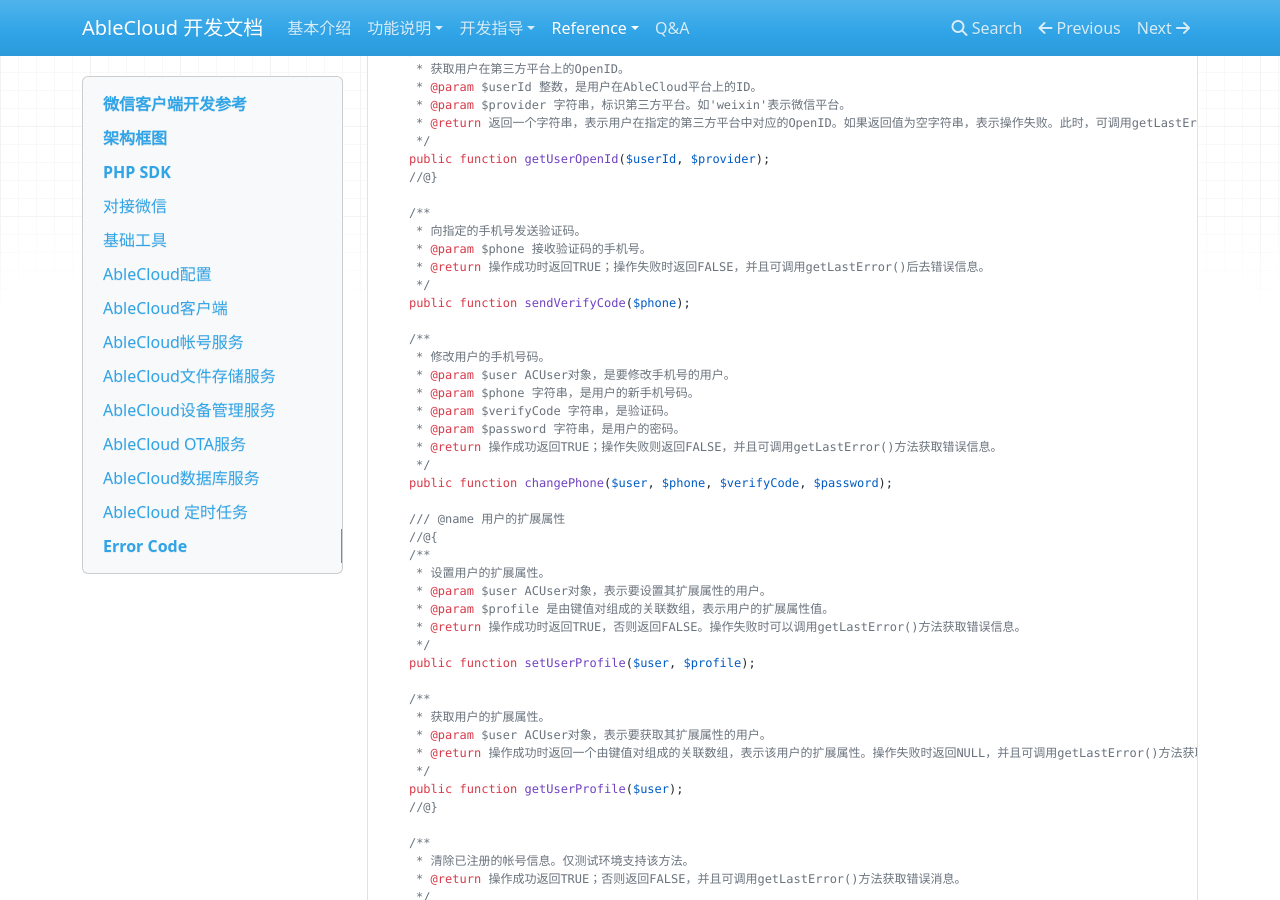
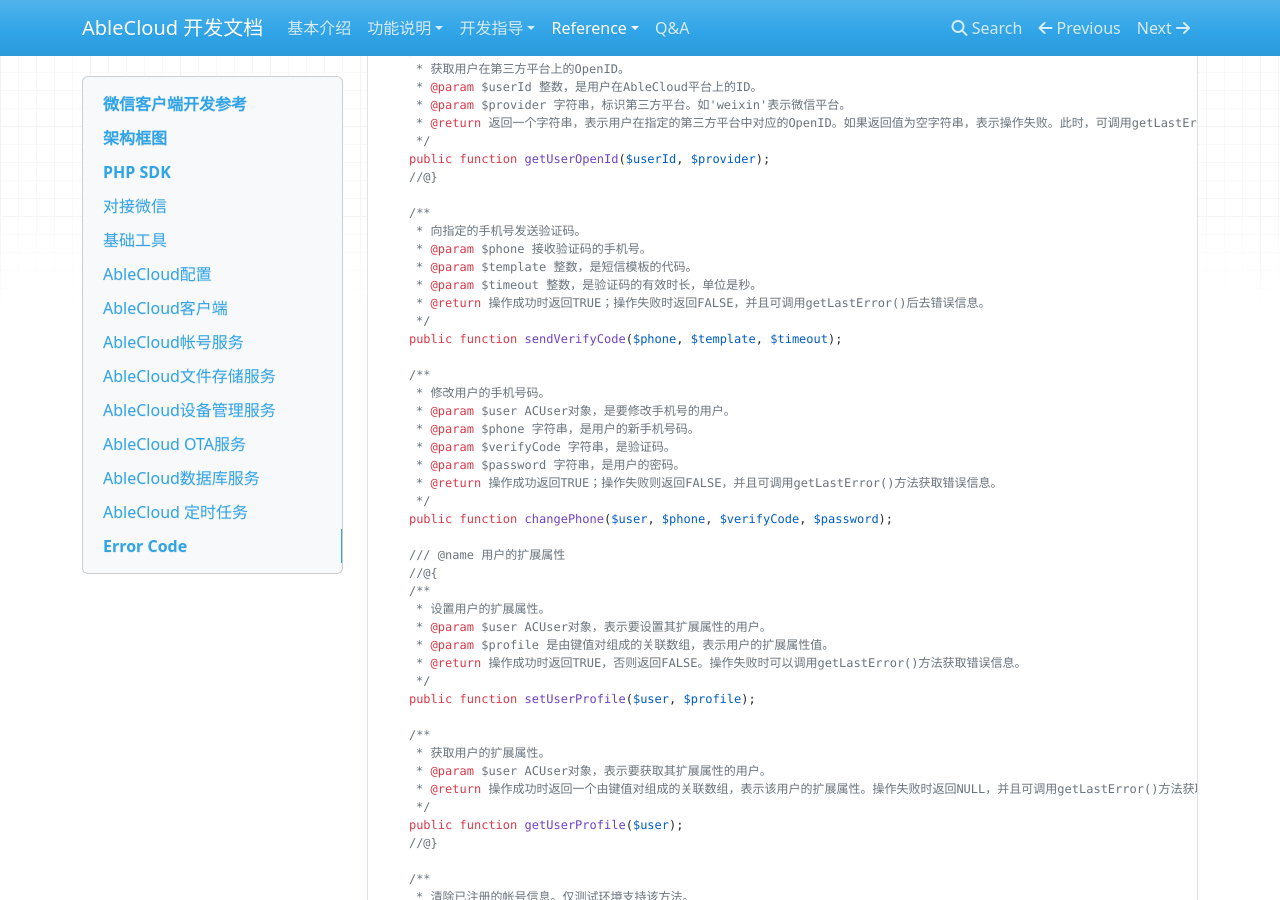
Before and after one commit to JessonW/rd_docs, an MkDocs documentation site: the page built from docs/reference/wechat.md, in a window 1280 px wide and 900 px high, scrolled down 13936 px. Built offline with MkDocs 1.6.1, drawn with Linux system fonts in a browser that asks for light colours; nearby versions of some CDN libraries; old or Windows-style settings are respelled for this version of MkDocs.

Commit message:
update php document

```diff
--- a/docs/reference/wechat.md
+++ b/docs/reference/wechat.md
@@ -751,9 +751,11 @@ class ACAccountService extends ACService {
     /**
      * 向指定的手机号发送验证码。
      * @param $phone 接收验证码的手机号。
+     * @param $template 整数，是短信模板的代码。
+     * @param $timeout 整数，是验证码的有效时长，单位是秒。
      * @return 操作成功时返回TRUE；操作失败时返回FALSE，并且可调用getLastError()后去错误信息。
      */
-    public function sendVerifyCode($phone);
+    public function sendVerifyCode($phone, $template, $timeout);
 
     /**
      * 修改用户的手机号码。
```
Also changed, not shown: docs/develop_guide/wechat.md (+3 -1 lines).
